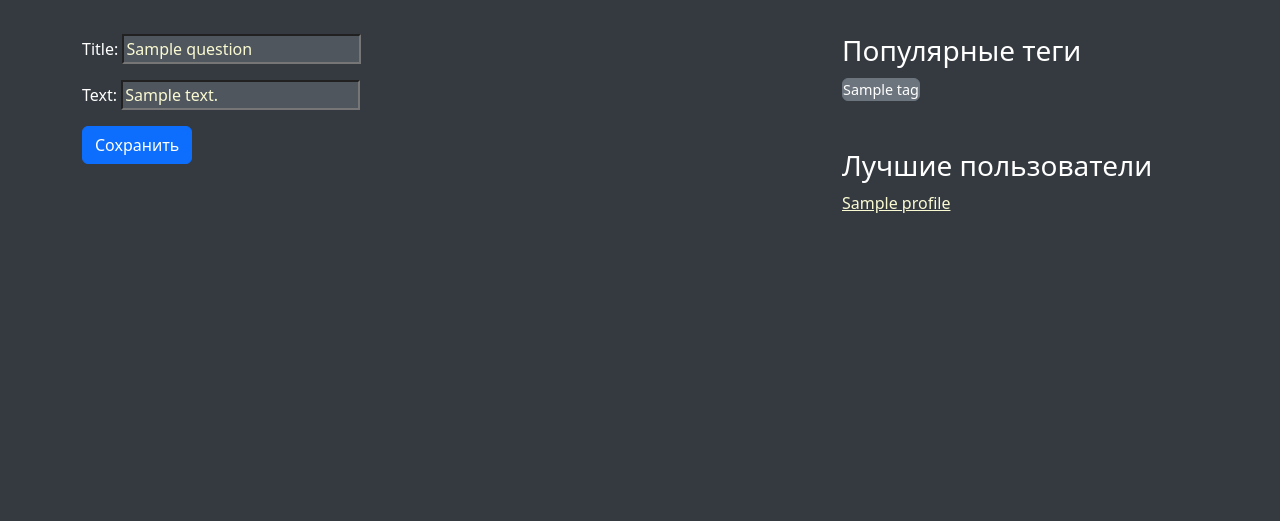
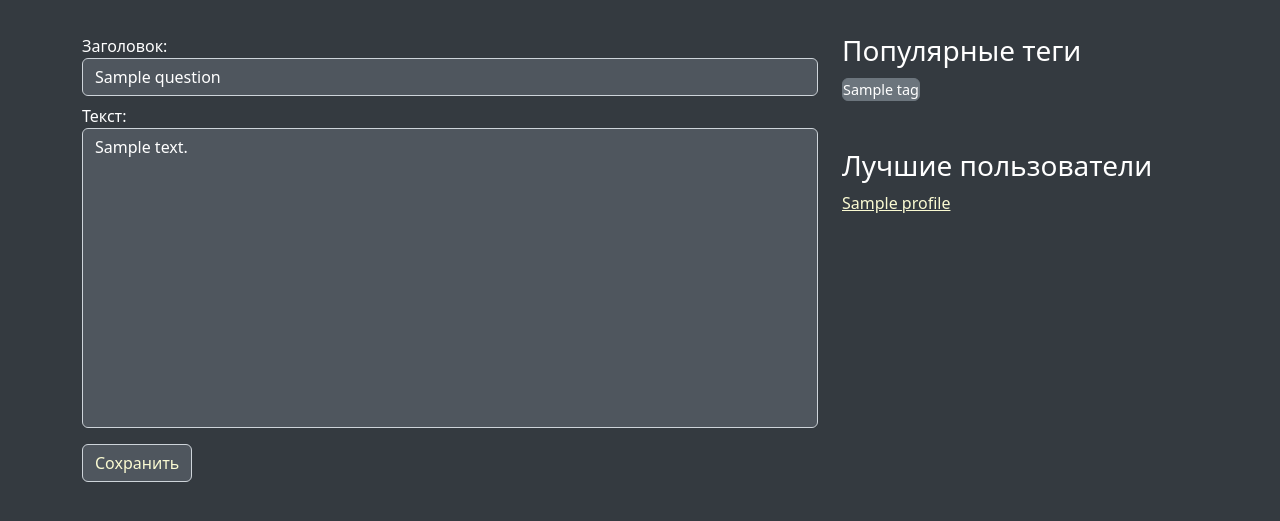
Before and after one commit to JOJOSoderqvist/CodeCouncil, a Django app: page /question/1/edit/ in a window 1280 px wide. Shown: the part 68-589 px from the top of the page. Run offline with Django 5.2, Linux system fonts and the light colour scheme; a user stored in the database is signed in; tables that the repository leaves empty hold one stand-in row (values such as "Sample post"); grey boxes marked "Sample" are stand-in pictures; some libraries are stand-ins or nearby versions.

Commit message:
feat: Редактирование + удаление

```diff
--- a/app/forms.py
+++ b/app/forms.py
@@ -57,8 +57,8 @@ class NewAnswerForm(forms.Form):
     answer_text = forms.CharField(max_length=1000)
 
 class EditQuestionForm(forms.Form):
-    title = forms.CharField(max_length=20, validators=[question_title_validator])
-    text = forms.CharField(max_length=1000)
+    title = forms.CharField(max_length=20, validators=[question_title_validator], label="Заголовок")
+    text = forms.CharField(max_length=1000, label="Текст")
 
 class EditAnswerForm(forms.Form):
-    text = forms.CharField(max_length=1000)
+    text = forms.CharField(widget=forms.Textarea(attrs={'rows': 5}), label="Текст ответа")
--- a/static/css/style.css
+++ b/static/css/style.css
@@ -92,7 +92,7 @@ textarea {
     border-color: rgb(206, 212, 218);
 }
 
-#upload-avatar-button, #register-button, #login-button, #answer-button {
+#upload-avatar-button, #register-button, #login-button, #answer-button, #edit-answer-save-button, #edit-question-save-button {
     background-color: #4f565e;
     color: lightgoldenrodyellow;
     border-color: rgb(206, 212, 218);
@@ -127,7 +127,7 @@ hr {
     border-color: lightgoldenrodyellow;
 }
 
-#answer-button:hover, #register-button:hover, #upload-avatar-button:hover, #ask-button:hover, #login-button:hover, #save-button:hover {
+#answer-button:hover, #register-button:hover, #upload-avatar-button:hover, #ask-button:hover, #login-button:hover, #save-button:hover, #edit-answer-save-button:hover, #edit-question-save-button:hover {
     background-color: #232427;
 }
 
@@ -145,11 +145,6 @@ hr {
     padding: 0 15px;
 }
 
-/*.form-control {*/
-/*    resize: none;*/
-/*    height: 108px;*/
-/*}*/
-
 #answer-area {
     white-space: nowrap;
     height: 108px;
--- a/templates/edit_question.html
+++ b/templates/edit_question.html
@@ -2,7 +2,14 @@
 {% block content %}
     <form method="post">
         {% csrf_token %}
-        {{ form.as_p }}
-        <button type="submit" class="btn btn-primary">Сохранить</button>
+        <div class="form-group mb-2">
+            <label for="id_title">Заголовок:</label>
+            <input type="text" class="form-control" id="id_title" name="title" value="{{ form.title.value|default_if_none:'' }}">
+        </div>
+        <div class="form-group mb-3">
+            <label for="id_text">Текст:</label>
+            <textarea class="form-control" id="id_text" name="text" rows="5">{{ form.text.value|default_if_none:'' }}</textarea>
+        </div>
+        <button type="submit" class="btn btn-primary" id="edit-question-save-button">Сохранить</button>
     </form>
 {% endblock %}
--- a/templates/layouts/single_question.html
+++ b/templates/layouts/single_question.html
@@ -32,8 +32,8 @@
                     {{ question.text }}
                 </p>
                 {% if question.user.user_id == user.id %}
-                    <a href="{% url 'edit_question' question.id %}" class="btn btn-warning btn-sm">Редактировать</a>
-                    <a href="{% url 'delete_question' question.id %}" class="btn btn-danger btn-sm">Удалить</a>
+                    <a href="{% url 'edit_question' question.id %}" class="btn btn-warning btn-sm mb-4">Редактировать</a>
+                    <a href="{% url 'delete_question' question.id %}" class="btn btn-danger btn-sm mb-4">Удалить</a>
                 {% endif %}
 
                 <div class="row">
```
Also changed, not shown: templates/edit_answer.html (+5 -2 lines).
